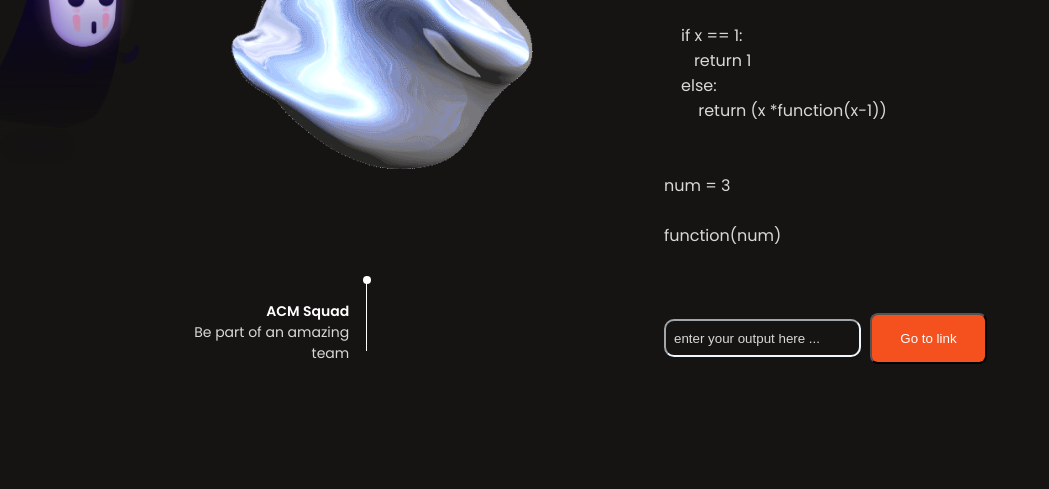
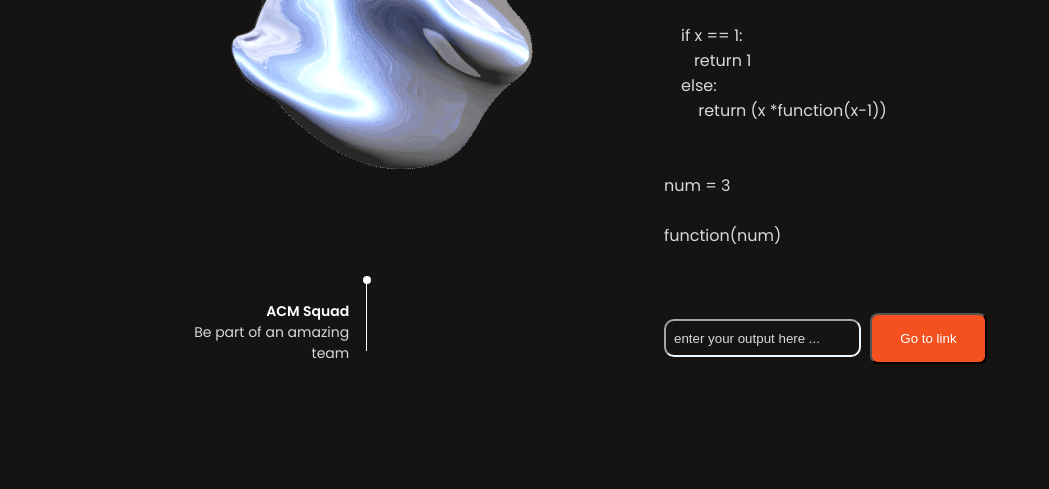
Before and after one commit to T81oub/acm-puzzle0, a plain HTML site: page page2.html in a window 1280 px wide. Shown: the part 311-800 px from the top of the page, without its empty margins (0-1049 px from the left). Drawn offline with nearby package versions, Linux system fonts and the light colour scheme.

Commit message:
Update page2.html

```diff
--- a/page2.html
+++ b/page2.html
@@ -94,7 +94,7 @@
                             </div>
                         </section>
 
-                        <img src="assets/img/footer2-img.png" alt="" class="footer__img-two">
+
 
             </section>
 
```
